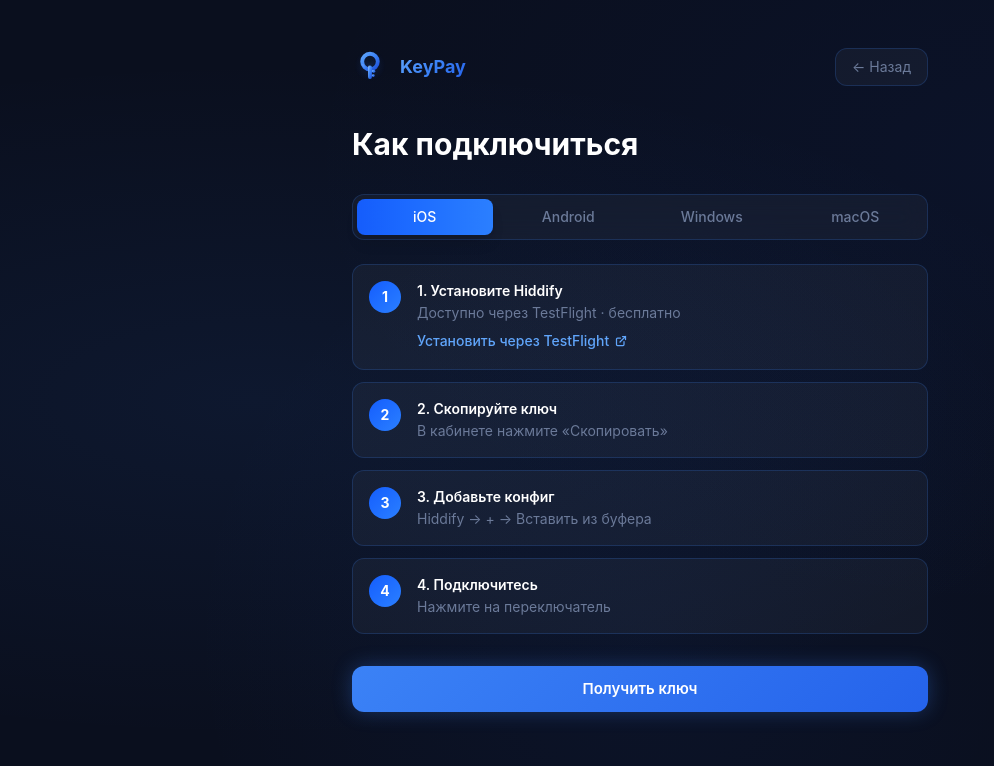
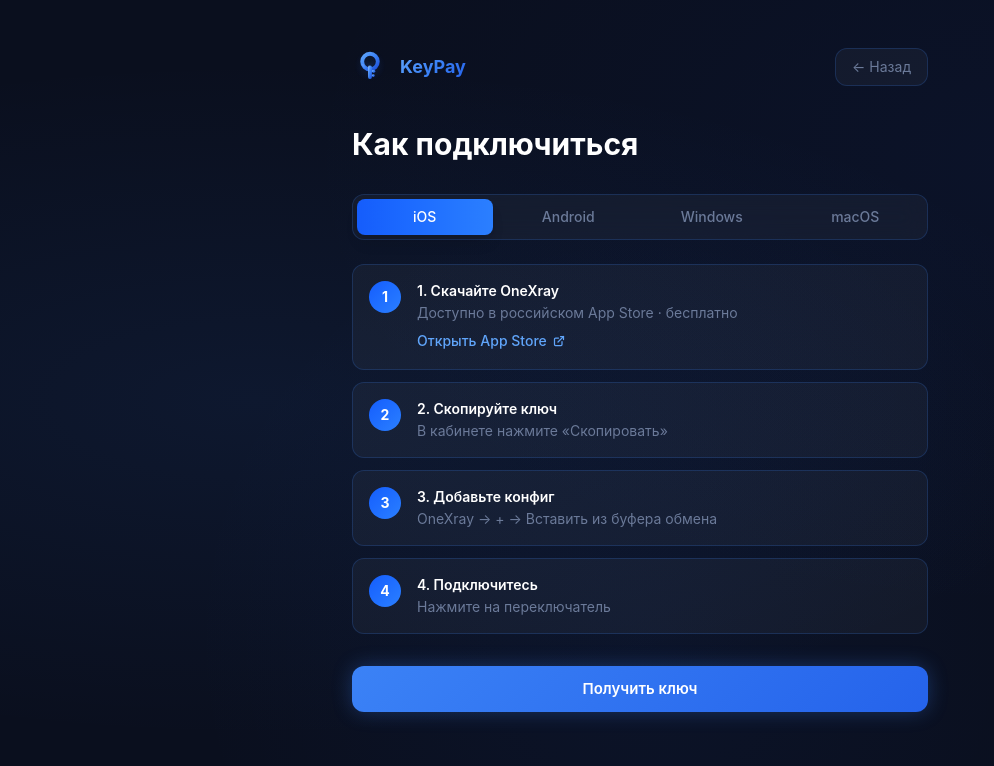
Before and after one commit to donsdesmages/vpn-browser, a Next.js app: page /instructions in a window 1280 px wide. Shown: the top 766 px of the page, without its empty margins (0-994 px from the left). Built offline with nearby package versions, Linux system fonts and the light colour scheme.

Commit message:
iOS: use OneXray available in Russian App Store

```diff
--- a/src/app/instructions/page.tsx
+++ b/src/app/instructions/page.tsx
@@ -10,9 +10,9 @@ type Tab = (typeof TABS)[number];
 
 const STEPS: Record<Tab, { step: string; desc: string; link?: string; linkLabel?: string }[]> = {
   iOS: [
-    { step: "1. Установите Hiddify", desc: "Доступно через TestFlight · бесплатно", link: "https://testflight.apple.com/join/dsNjHxjb", linkLabel: "Установить через TestFlight" },
+    { step: "1. Скачайте OneXray", desc: "Доступно в российском App Store · бесплатно", link: "https://apps.apple.com/us/app/onexray/id6745748773", linkLabel: "Открыть App Store" },
     { step: "2. Скопируйте ключ", desc: "В кабинете нажмите «Скопировать»" },
-    { step: "3. Добавьте конфиг", desc: "Hiddify → + → Вставить из буфера" },
+    { step: "3. Добавьте конфиг", desc: "OneXray → + → Вставить из буфера обмена" },
     { step: "4. Подключитесь", desc: "Нажмите на переключатель" },
   ],
   Android: [
```
